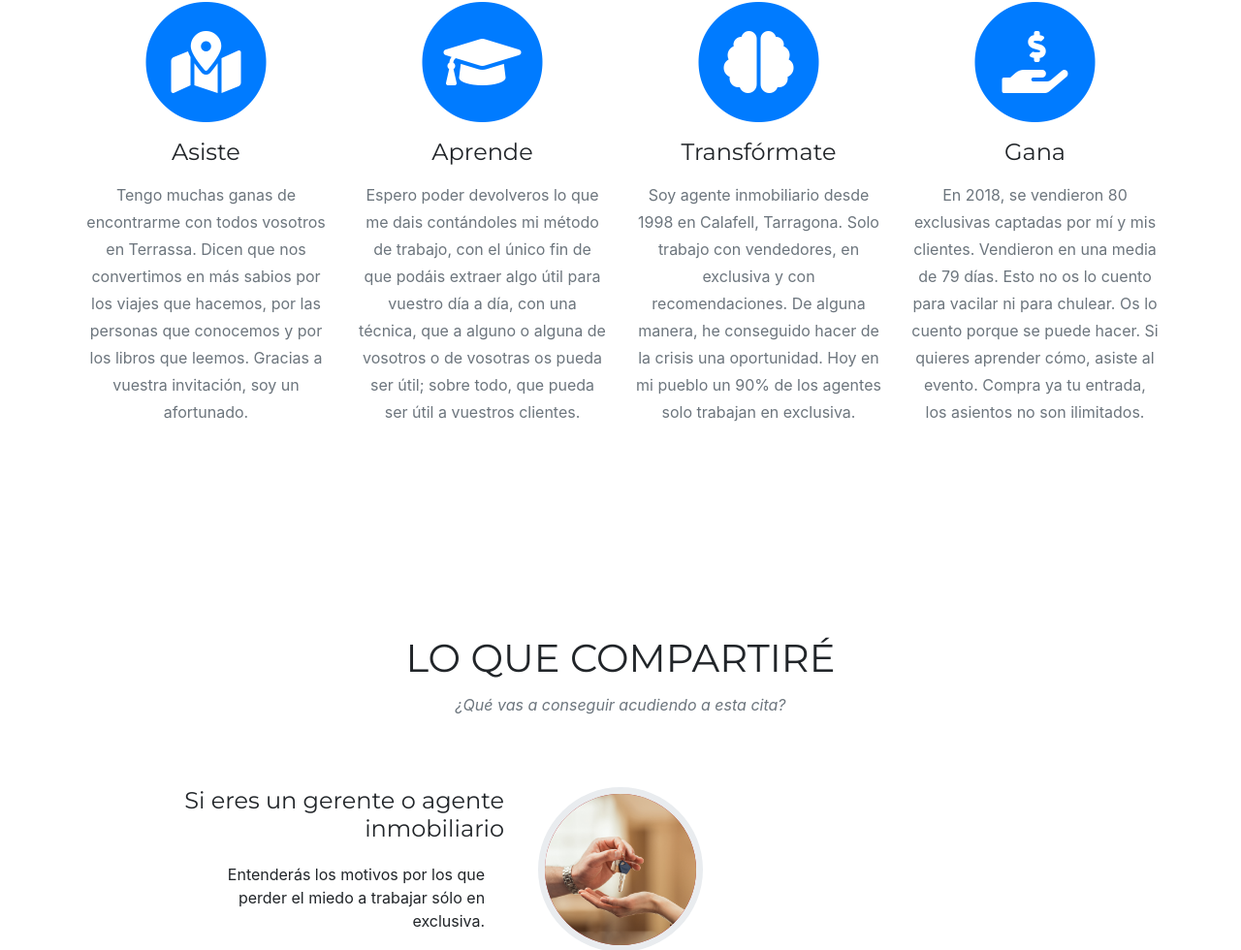
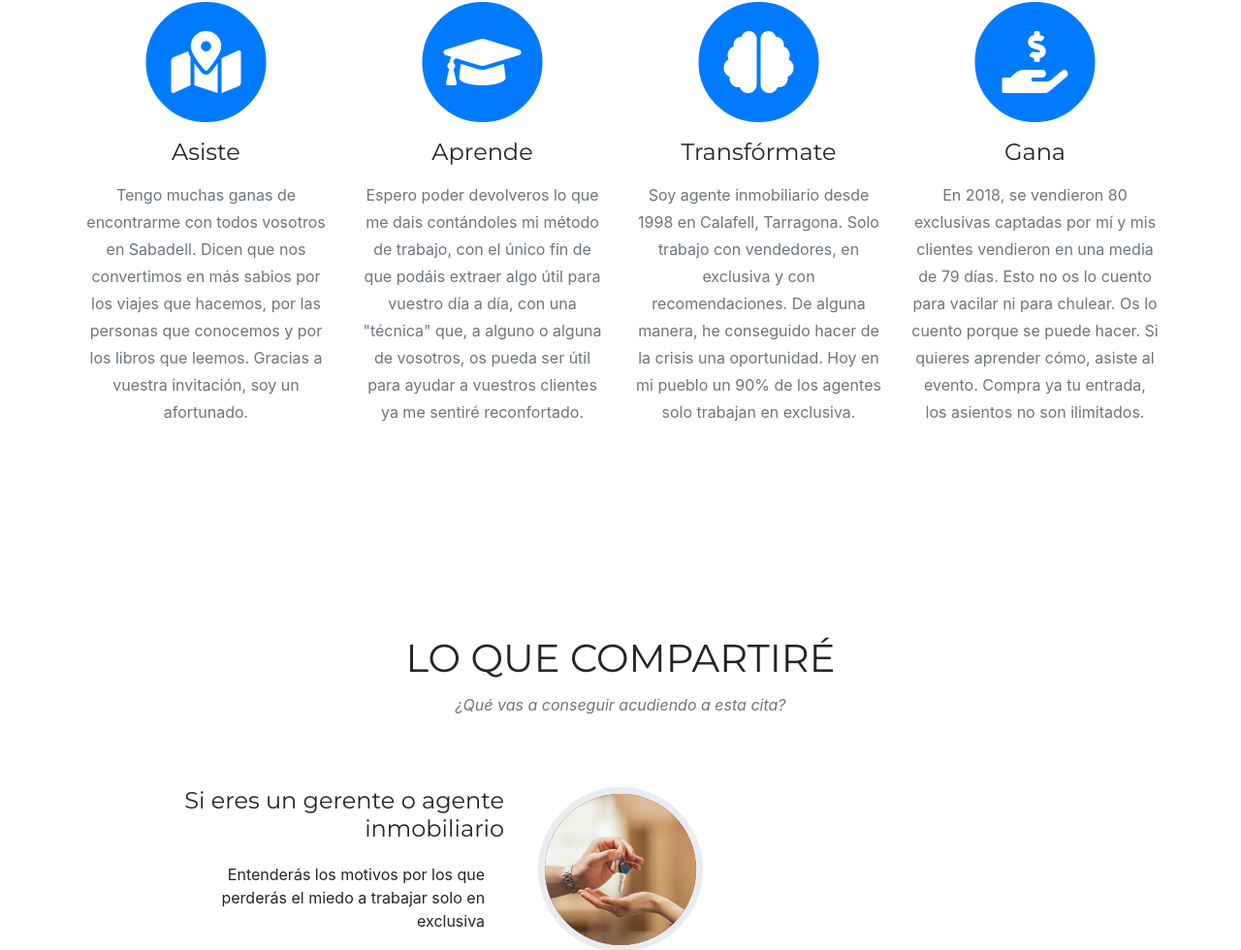
Before and after one commit to ThonyNava/landingpageEventSergi, a website with bundled scripts: page index.html in a window 1280 px wide. Shown: the part 3275-4255 px from the top of the page at 97% size. Built offline with nearby package versions, Linux system fonts and the light colour scheme; a web font is replaced by a local one.

Commit message:
Update index.html

```diff
--- a/index.html
+++ b/index.html
@@ -129,7 +129,7 @@
             <i class="fas fa-map-marked-alt fa-stack-1x fa-inverse"></i>
           </span>
           <h4 class="service-heading">Asiste</h4>
-          <p class="text-muted">Tengo muchas ganas de encontrarme con todos vosotros en Terrassa. Dicen que nos convertimos en más sabios por los viajes que hacemos, por las personas que conocemos y por los libros que leemos. Gracias a vuestra invitación, soy un afortunado.</p>
+          <p class="text-muted">Tengo muchas ganas de encontrarme con todos vosotros en Sabadell. Dicen que nos convertimos en más sabios por los viajes que hacemos, por las personas que conocemos y por los libros que leemos. Gracias a vuestra invitación, soy un afortunado.</p>
         </div>
         <div class="col-md-3">
           <span class="fa-stack fa-4x">
@@ -137,7 +137,7 @@
             <i class="fas fa-graduation-cap fa-stack-1x fa-inverse"></i>
           </span>
           <h4 class="service-heading">Aprende</h4>
-          <p class="text-muted">Espero poder devolveros lo que me dais contándoles mi método de trabajo, con el único fin de que podáis extraer algo útil para vuestro día a día, con una técnica, que a alguno o alguna de vosotros o de vosotras os pueda ser útil; sobre todo, que pueda ser útil a vuestros clientes.</p>
+          <p class="text-muted">Espero poder devolveros lo que me dais contándoles mi método de trabajo, con el único fin de que podáis extraer algo útil para vuestro día a día, con una "técnica" que, a alguno o alguna de vosotros, os pueda ser útil para ayudar a vuestros clientes ya me sentiré reconfortado.</p>
         </div>
         <div class="col-md-3">
           <span class="fa-stack fa-4x">
@@ -153,7 +153,7 @@
             <i class="fas fa-hand-holding-usd fa-stack-1x fa-inverse"></i>
           </span>
           <h4 class="service-heading">Gana</h4>
-          <p class="text-muted">En 2018, se vendieron 80 exclusivas captadas por mí y mis clientes. Vendieron en una media de 79 días. Esto no os lo cuento para vacilar ni para chulear. Os lo cuento porque se puede hacer. Si quieres aprender cómo, asiste al evento. Compra ya tu entrada, los asientos no son ilimitados.</p>
+          <p class="text-muted">En 2018, se vendieron 80 exclusivas captadas por mí y mis clientes vendieron en una media de 79 días. Esto no os lo cuento para vacilar ni para chulear. Os lo cuento porque se puede hacer. Si quieres aprender cómo, asiste al evento. Compra ya tu entrada, los asientos no son ilimitados.</p>
         </div>
       </div>
     </div>
@@ -181,7 +181,7 @@
                 </div>
                 <div class="timeline-body">
                   <ul class="list-group">
-                    <li class="list-group-item border-0">Entenderás los motivos por los que perder el miedo a trabajar sólo en exclusiva.</li>
+                    <li class="list-group-item border-0">Entenderás los motivos por los que perderás el miedo a trabajar solo en exclusiva</li>
                     <li class="list-group-item border-0">Encontrarás píldoras de acción eficaces y actuales.</li>
                     <li class="list-group-item border-0">Te reconocerás en las situaciones y verás que se puede hacer y vivir de ello.</li>
                     <li class="list-group-item border-0">Disfrutarás de 4 horas de una formación que no parecerá una formación.</li>
```
